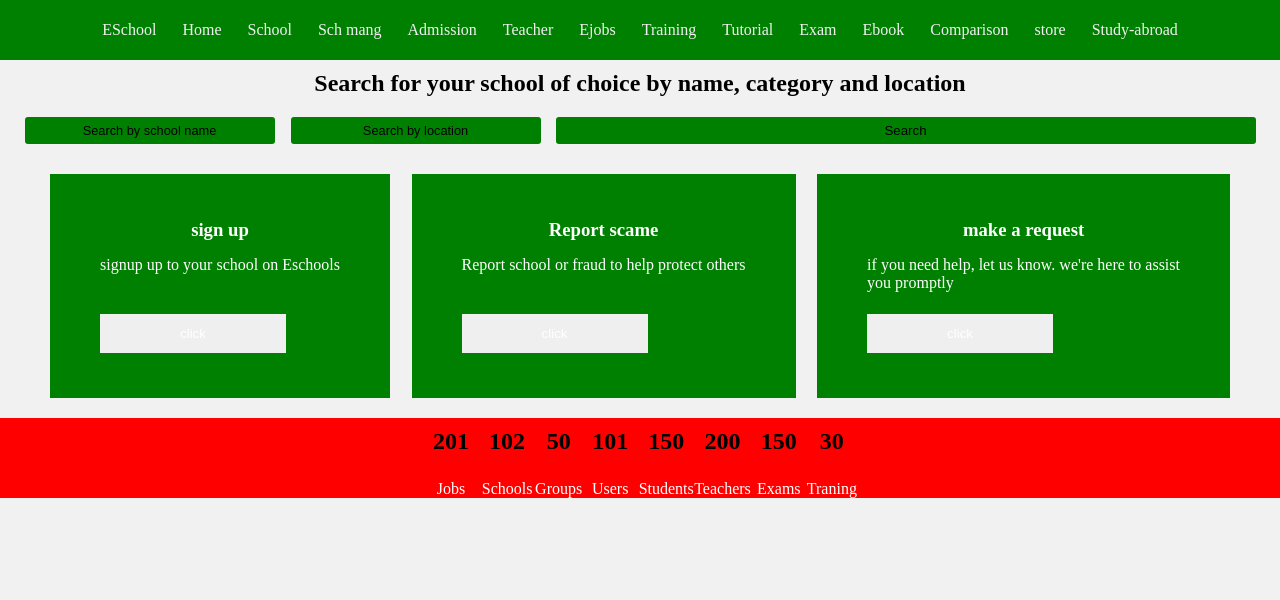
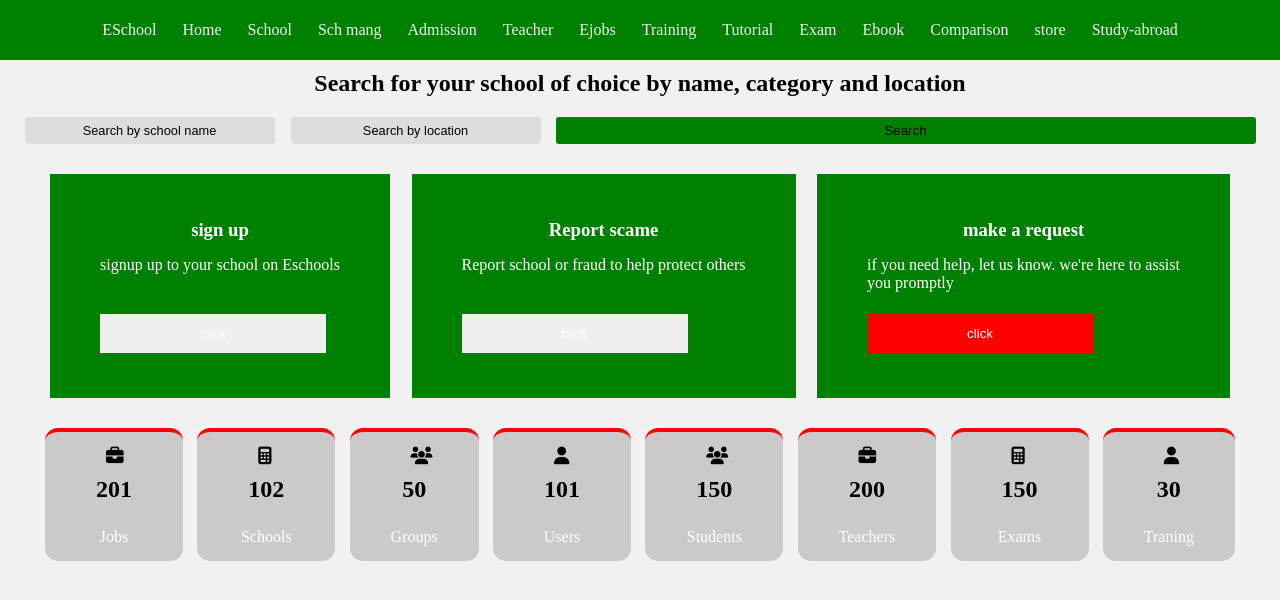
Before and after one commit to okit-man/Sample-project, a plain HTML site: page index.html in a window 1280 px wide. Drawn offline with Linux system fonts and the light colour scheme.

Commit message:
added an icon

```diff
--- a/index.html
+++ b/index.html
@@ -4,8 +4,9 @@
     <meta charset="UTF-8">
     <meta name="viewport" content="width=device-width, initial-scale=1.0">
     <title>First-Choice</title>
+    <link rel="stylesheet" href="style.css">
+    <link rel="stylesheet" href="https://cdnjs.cloudflare.com/ajax/libs/font-awesome/6.7.2/css/all.min.css"/>
 
-    <link rel="stylesheet" href="style.css">
 </head>
 <body>
     <div>
@@ -57,42 +58,50 @@
        </div>
 
        <div class="groups">
-        <div class="grp-1">
+        <div class="grp">
+            <i class="fa fa-briefcase" aria-hidden="true"></i>
             <h2>201</h2>
             <p>Jobs</p>
         </div>
 
-        <div class="grp-2">
+        <div class="grp">
+            <i class="fa fa-calculator" aria-hidden="true"></i>
             <h2>102</h2>
             <p>Schools</p>
         </div>
 
-        <div class="grp-3">
+        <div class="grp">
+            <i class="fa fa-users" aria-hidden="true"></i>
             <h2>50</h2>
             <p>Groups</p>
         </div>
 
-        <div class="grp-4">
+        <div class="grp">
+            <i class="fa fa-user" aria-hidden="true"></i>
             <h2>101</h2>
             <p>Users</p>
         </div>
 
-        <div class="grp-5">
+        <div class="grp">
+            <i class="fa fa-users" aria-hidden="true"></i>
             <h2>150</h2>
             <p>Students</p>
         </div>
 
-        <div class="grp-6">
+        <div class="grp">
+            <i class="fa fa-briefcase" aria-hidden="true"></i>
             <h2>200</h2>
             <p>Teachers</p>
         </div>
 
-        <div class="grp-7">
+        <div class="grp">
+            <i class="fa fa-calculator" aria-hidden="true"></i>
             <h2>150</h2>
             <p>Exams</p>
         </div>
 
-        <div class="grp-8">
+        <div class="grp">
+            <i class="fa fa-user" aria-hidden="true"></i>
             <h2>30</h2>
             <p>Traning</p>
         </div>
--- a/style.css
+++ b/style.css
@@ -6,6 +6,7 @@
 }
 body {
     min-height: 100vh;
+    width: 100%;
     background-color: #f1f1f1;
 }
 .nav {
@@ -48,7 +49,7 @@ h2 {
     flex-basis: 250px;
     font-size: 0.8em;
     border: none;
-    background-color: green;
+    background-color: #ddd;
     border-radius: 3px;
 }
 .search-btn2 {
@@ -56,7 +57,7 @@ h2 {
     flex-basis: 250px;
     margin-left: 16px;
     font-size: 0.8em;
-    background-color: green;
+    background-color: #ddd;
     border: none;
     border-radius: 3px;
 }
@@ -74,8 +75,8 @@ h2 {
     display: flex;
     justify-content: space-between;
     align-items: center;
-    margin-right: 50px;
-    margin-left: 50px;
+    margin: 10px 50px;
+    /* box-sizing: border-box; */
 }
 h3 {
     color: white;
@@ -95,7 +96,7 @@ p {
     /* display: flex;
     justify-content: center;
     align-items: center; */
-    padding: 12px 80px;
+    padding: 12px 100px;
     margin-top: 13px;
     border: none;
     color: white;
@@ -103,6 +104,7 @@ p {
 .esc-1 {
     background-color: green;
     padding: 45px 50px;
+    /* box-sizing: border-box; */
 }
 .ebtn-1 {
     margin-top: 40px;
@@ -112,6 +114,7 @@ p {
 .esc-2 {
     background-color: green;
     padding: 45px 50px;
+    /* box-sizing: border-box; */
 
 }
 .ebtn-2 {
@@ -121,14 +124,34 @@ p {
 .esc-3 {
     background-color: green;
     padding: 45px 50px;
+    /* box-sizing: border-box; */
+
 }
 .ebtn-3 {
     margin-top: 22px;
+    background-color: red;
+
+
 }
 .groups {
     display: flex;
-    justify-content: center;
+    justify-content: space-between;
     align-items: center;
-    background-color: red;
-    margin-top: 20px;
+    margin: 30px 45px;
 }
+.grp {
+    background-color: #cbc9c9;
+    padding: 15px 41px;
+    box-sizing: border-box;
+    /* border-style: solid;
+    border-width: 3px;
+    border-color: red #cbc9c9 #cbc9c9; */
+    border-top: 4px solid red;
+
+    border-radius: 13px;
+}
+.fa {
+    font-size: 1.1em;
+    padding-left: 20px;
+    /* color: red; */
+}
```
